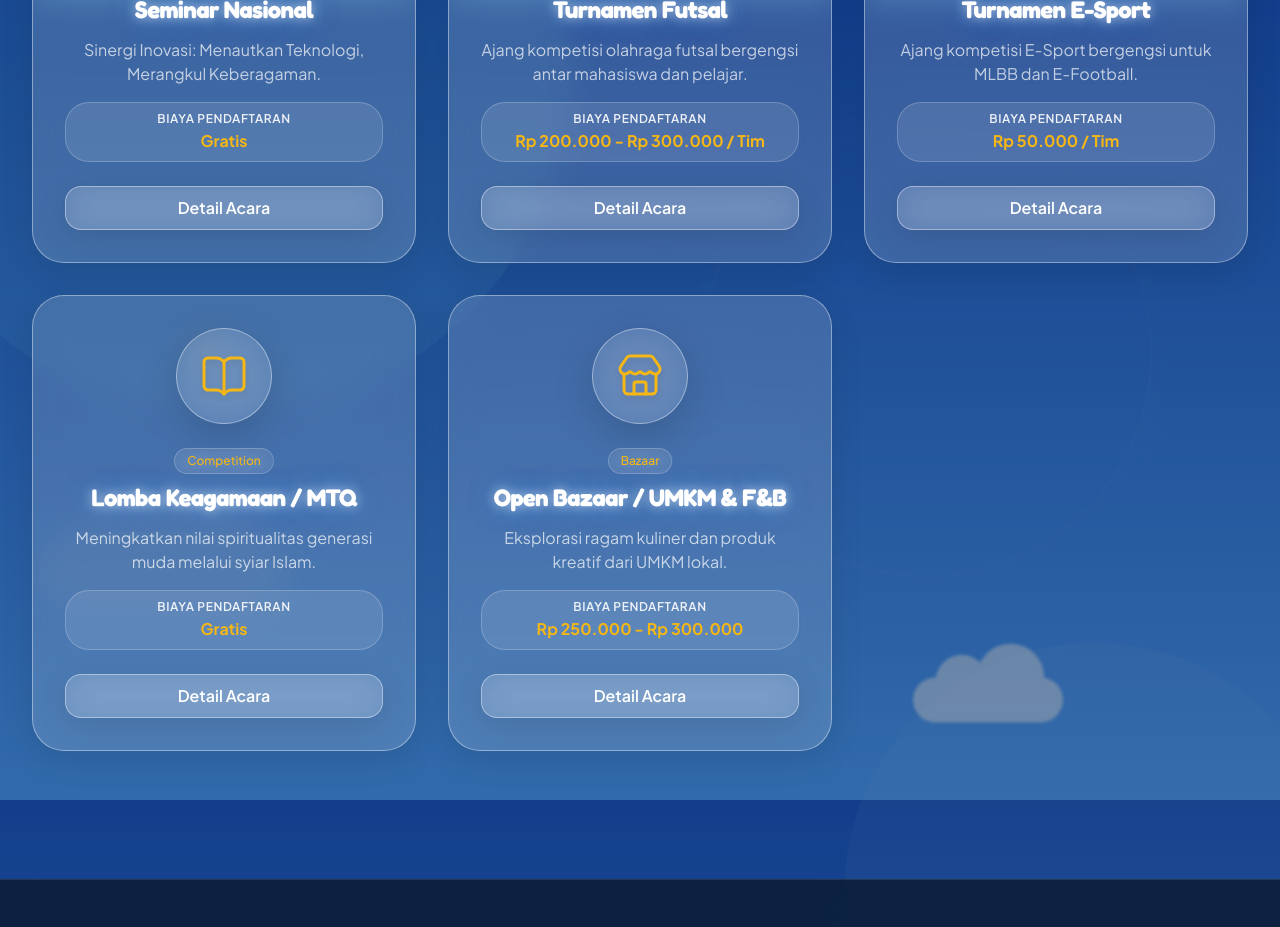
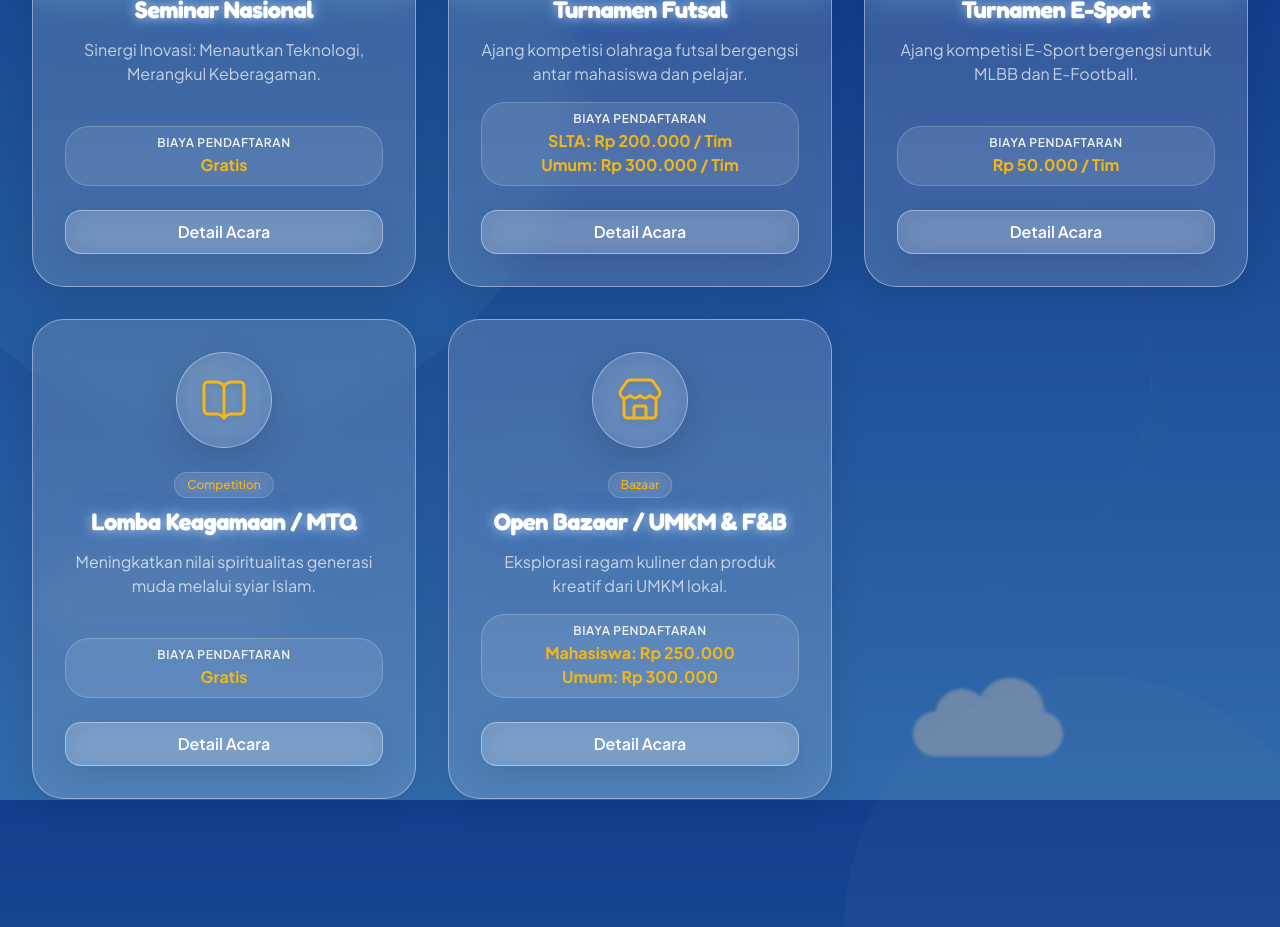
Before and after one commit to Tadaimaaaa/sifest-official, a Next.js app: page /events in a window 1280 px wide. Shown: the part 800-1727 px from the top of the page. Built offline with nearby package versions, Linux system fonts and the light colour scheme.

Commit message:
style(events): use multi-line string for parent event prices

```diff
--- a/components/events/EventCard.tsx
+++ b/components/events/EventCard.tsx
@@ -36,7 +36,7 @@ export function EventCard({ event }: { event: EventData }) {
       {event.price && (
         <div className="mb-6 px-4 py-2 rounded-lg bg-white/10 border border-white/20 w-full">
           <span className="text-xs text-white/90 block mb-0.5 uppercase tracking-wider font-semibold">Biaya Pendaftaran</span>
-          <span className="text-base font-bold text-brand-accent">{event.price}</span>
+          <span className="text-base font-bold text-brand-accent whitespace-pre-line">{event.price}</span>
         </div>
       )}
       <Link href={`/events/${event.slug}`} className="w-full mt-auto">
--- a/data/events.ts
+++ b/data/events.ts
@@ -172,7 +172,7 @@ export const OFFICIAL_EVENTS: EventData[] = [
     date: "03 - 06 November 2026",
     time: "08.00 - 17.30 WIB",
     location: "Lap. Futsal UPI \"YPTK\" Padang",
-    price: "Rp 200.000 - Rp 300.000 / Tim",
+    price: "SLTA: Rp 200.000 / Tim\nUmum: Rp 300.000 / Tim",
   },
   {
     id: "evt-03",
@@ -436,6 +436,6 @@ export const OFFICIAL_EVENTS: EventData[] = [
     date: "02 - 06 November 2026",
     time: "08.00 - 17.30 WIB",
     location: "Halaman depan UPI Exhibition Hall",
-    price: "Rp 250.000 - Rp 300.000",
+    price: "Mahasiswa: Rp 250.000\nUmum: Rp 300.000",
   },
 ];
```
